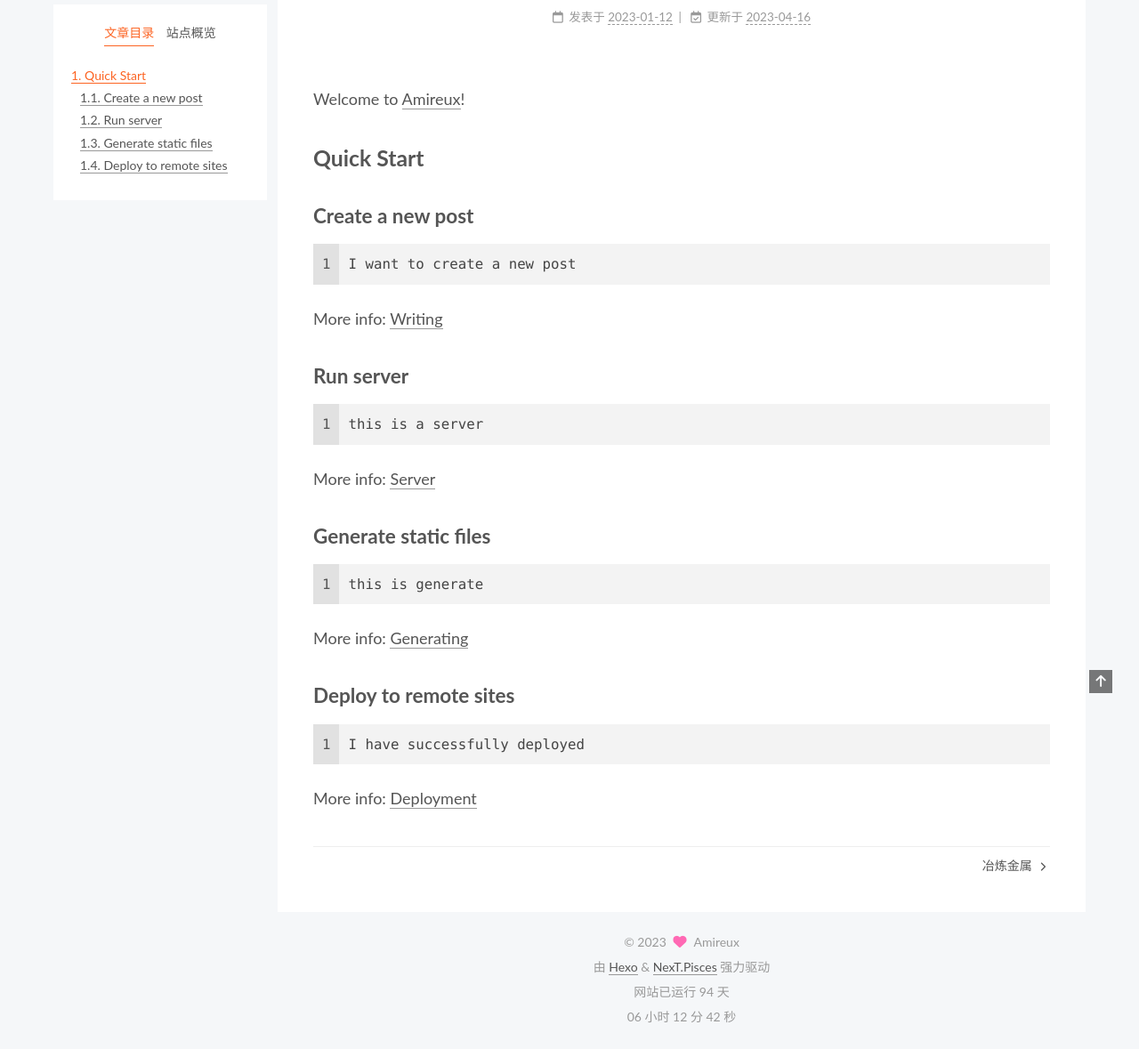
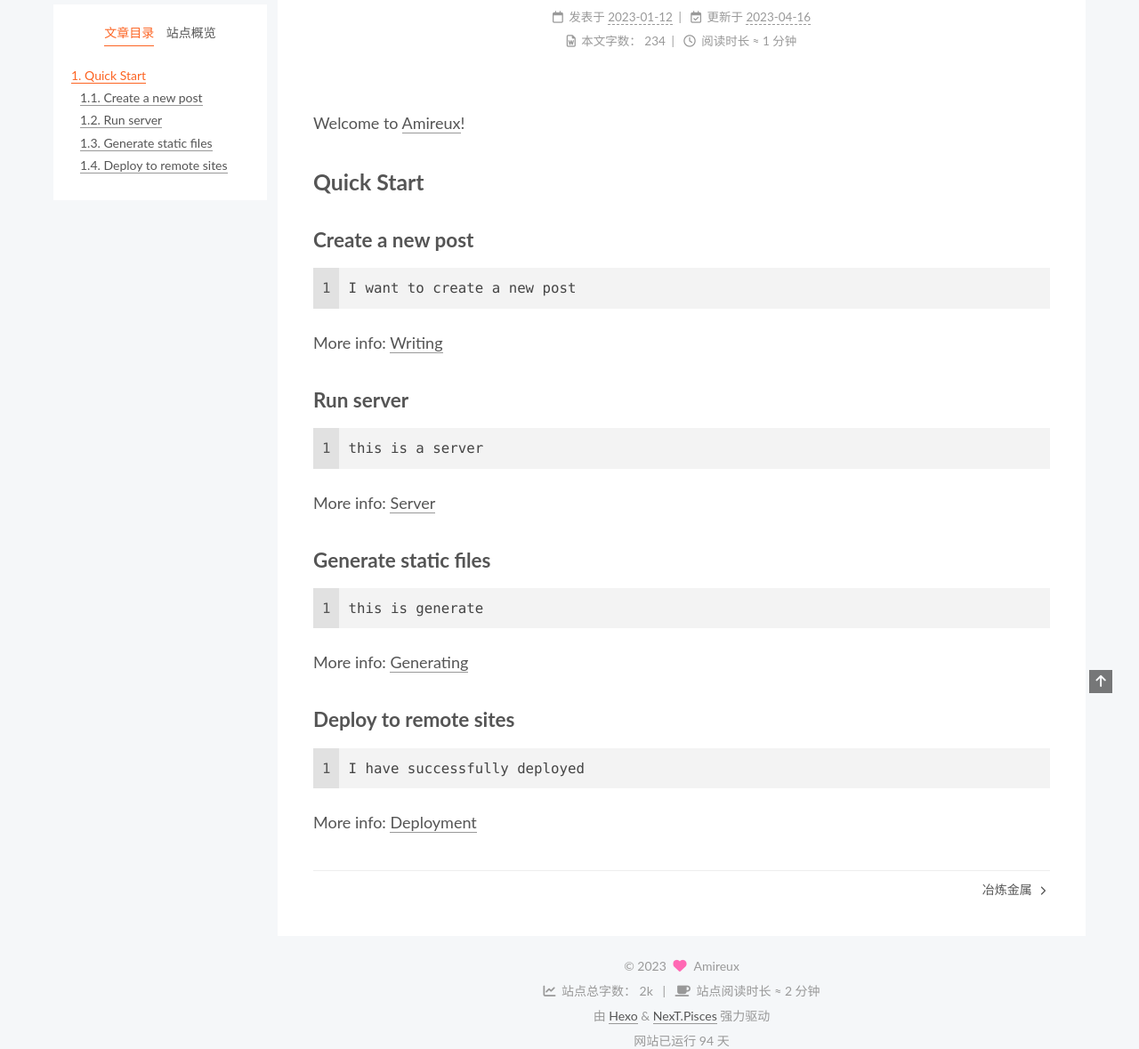
Before and after one commit to HelloAmireux/HelloAmireux.github.io, a plain HTML site: page 2023/01/12/hello-world/index.html in a window 1280 px wide. Shown: the part 121-1300 px from the top of the page at 89% size. Drawn offline with nearby package versions, Linux system fonts and the light colour scheme; some packages are replaced by stand-ins of ours; a script that the page names is missing.

Commit message:
Site updated: 2023-04-17 08:31:36

```diff
--- a/2023/01/12/hello-world/index.html
+++ b/2023/01/12/hello-world/index.html
@@ -7,7 +7,7 @@
 <meta name="viewport" content="width=device-width">
 <meta name="theme-color" content="#222"><meta name="generator" content="Hexo 6.3.0">
 
-  <link rel="apple-touch-icon" sizes="180x180" href="/images/apple-touch-icon-next.png">
+  <link rel="apple-touch-icon" sizes="180x180" href="/images/flower.png">
   <link rel="icon" type="image/png" sizes="32x32" href="/images/favicon-32x32-next.png">
   <link rel="icon" type="image/png" sizes="16x16" href="/images/favicon-16x16-next.png">
   <link rel="mask-icon" href="/images/logo.svg" color="#222">
@@ -222,6 +222,21 @@
     </span>
 
 
+    <span class="post-meta-break"></span>
+    <span class="post-meta-item" title="本文字数">
+      <span class="post-meta-item-icon">
+        <i class="far fa-file-word"></i>
+      </span>
+      <span class="post-meta-item-text">本文字数：</span>
+      <span>234</span>
+    </span>
+    <span class="post-meta-item" title="阅读时长">
+      <span class="post-meta-item-icon">
+        <i class="far fa-clock"></i>
+      </span>
+      <span class="post-meta-item-text">阅读时长 &asymp;</span>
+      <span>1 分钟</span>
+    </span>
 </div>
 
         </div>
@@ -293,6 +308,22 @@
     <i class="fa fa-heart"></i>
   </span>
   <span class="author" itemprop="copyrightHolder">Amireux</span>
+</div>
+<div class="wordcount">
+  <span class="post-meta-item">
+    <span class="post-meta-item-icon">
+      <i class="fa fa-chart-line"></i>
+    </span>
+      <span>站点总字数：</span>
+    <span title="站点总字数">2k</span>
+  </span>
+  <span class="post-meta-item">
+    <span class="post-meta-item-icon">
+      <i class="fa fa-coffee"></i>
+    </span>
+      <span>站点阅读时长 &asymp;</span>
+    <span title="站点阅读时长">2 分钟</span>
+  </span>
 </div>
 <div class="busuanzi-count">
     <span class="post-meta-item" id="busuanzi_container_site_uv">
```
Also changed, not shown: 2023/04/16/rubbish/index.html (+32 -1 lines), archives/2023/01/index.html (+17 -1 lines), archives/2023/04/index.html (+17 -1 lines), archives/2023/index.html (+17 -1 lines), archives/index.html (+17 -1 lines), index.html (+47 -1 lines), images/flower.png (added), 1 other file.
